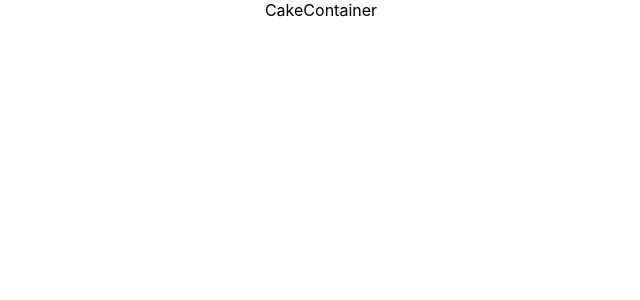
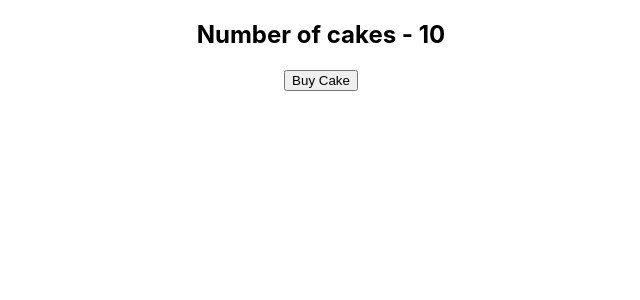
Before and after one commit to saahil0826/redux-tut, a React (Create React App) app: page / in a window 1280 px wide. Shown: the top 300 px of the page, without its empty margins (319-959 px from the left). Built offline with nearby package versions, Linux system fonts and the light colour scheme.

Commit message:
4. Dispatching an action from within a React Component

```diff
--- a/src/components/CakeContainer.js
+++ b/src/components/CakeContainer.js
@@ -1,7 +1,27 @@
 import React from "react";
+import { connect } from "react-redux";
+import { buyCake } from "../redux/cake/cakeActions.js";
 
 function CakeContainer(props) {
-  return <div>CakeContainer</div>;
+  return (
+    <div>
+      <h2>Number of cakes - {props.numOfCakes} </h2>
+      <button onClick={props.buyCake}>Buy Cake</button>
+    </div>
+  );
 }
 
-export default CakeContainer;
+const mapStateToProps = state => {
+  console.log(state);
+  return {
+    numOfCakes: state.numOfCakes
+  };
+};
+
+const mapDispatchToProps = dispatch => {
+  return {
+    buyCake: () => dispatch(buyCake())
+  };
+};
+
+export default connect(mapStateToProps, mapDispatchToProps)(CakeContainer);
--- a/src/redux/cake/cakeActions.js
+++ b/src/redux/cake/cakeActions.js
@@ -1,4 +1,4 @@
-import { BUY_CAKE } from './cakeTypes'
+import { BUY_CAKE } from './cakeType.js'
 
 export const buyCake = () => {
   return {
```
Also changed, not shown: 1 other file (tests, documents, lock files or other folders).
